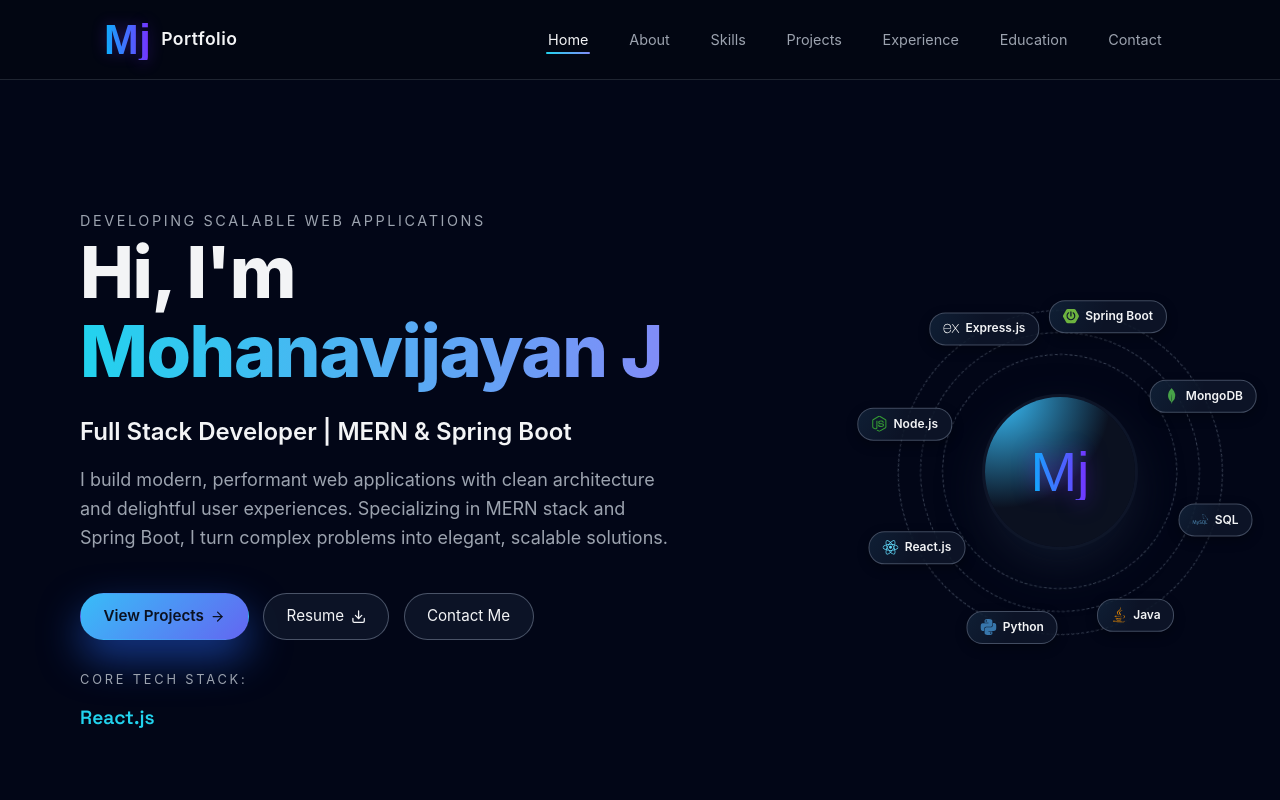
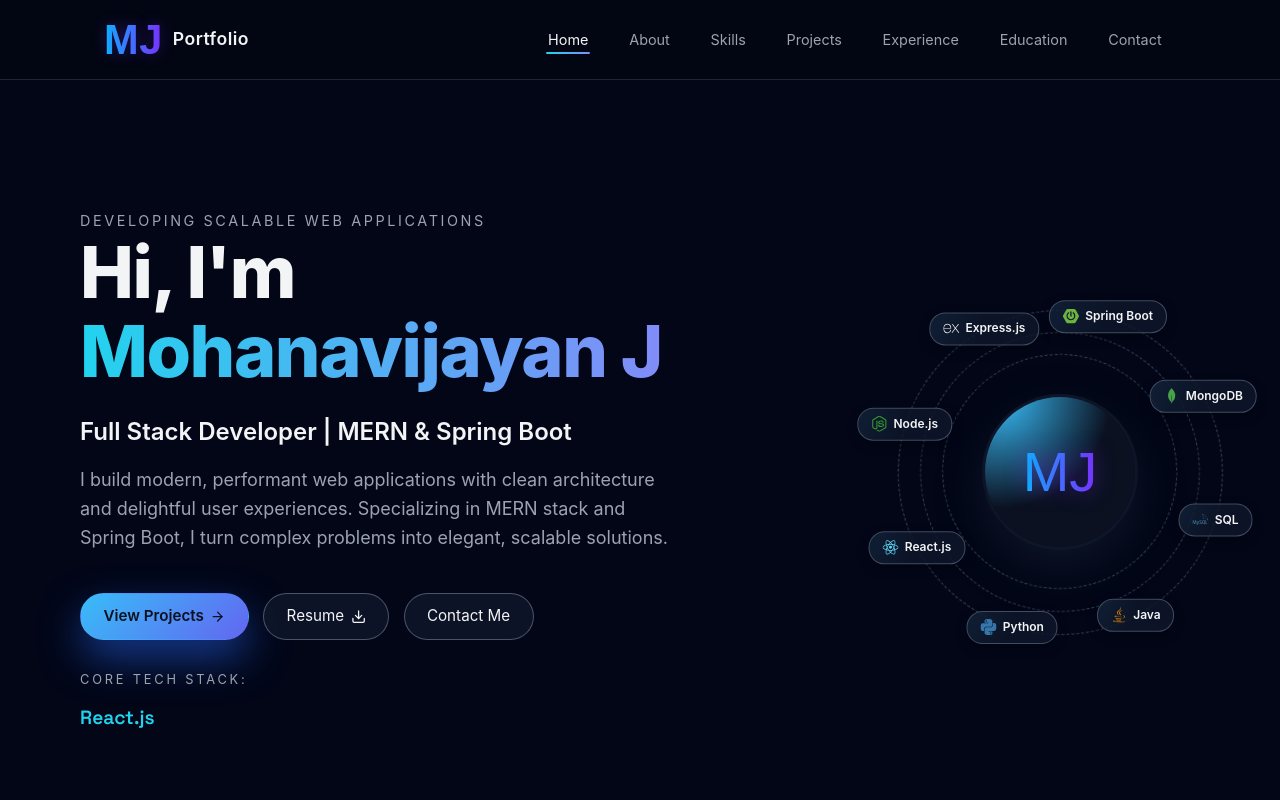
Before and after one commit to Mohan30-7/mohanavijayanj-portfolio, a React (Vite) app: page / in a window 1280 px wide. Shown: the top 800 px of the page. Built offline with nearby package versions, Linux system fonts and the light colour scheme.

Commit message:
Update logo font to Bulgaria

```diff
--- a/src/components/Hero.jsx
+++ b/src/components/Hero.jsx
@@ -132,7 +132,7 @@
           style={{ position: 'relative', zIndex: 20 }}
         >
           <div className="hero-avatar">
-            <span className="avatar-initials">Mj</span>
+            <span className="avatar-initials">MJ</span>
           </div>
           <div className="orbit orbit-1" />
           <div className="orbit orbit-2" />
--- a/src/components/Navbar.jsx
+++ b/src/components/Navbar.jsx
@@ -66,7 +66,7 @@
     <header className="navbar">
       <div className="navbar-inner">
         <div className="logo" onClick={() => handleScroll('home')}>
-          <span className="logo-name">Mj</span>
+          <span className="logo-name">MJ</span>
           <span style={{ marginLeft: '6px', fontSize: '1.1rem', fontWeight: 600 }}>Portfolio</span>
         </div>
 
--- a/src/styles/index.css
+++ b/src/styles/index.css
@@ -175,7 +175,7 @@
 }
 
 .logo-name {
-  font-family: 'Gv. time', sans-serif;
+  font-family: 'Bulgaria', sans-serif;
   font-size: 2.6rem;
   background: linear-gradient(to right, #00BFFF, #7B2FFF);
   -webkit-background-clip: text;
@@ -504,7 +504,7 @@
 }
 
 .avatar-initials {
-  font-family: 'Gv. time', sans-serif;
+  font-family: 'Bulgaria', sans-serif;
   font-size: 3.5rem;
   font-weight: 400;
   letter-spacing: 0;
```
